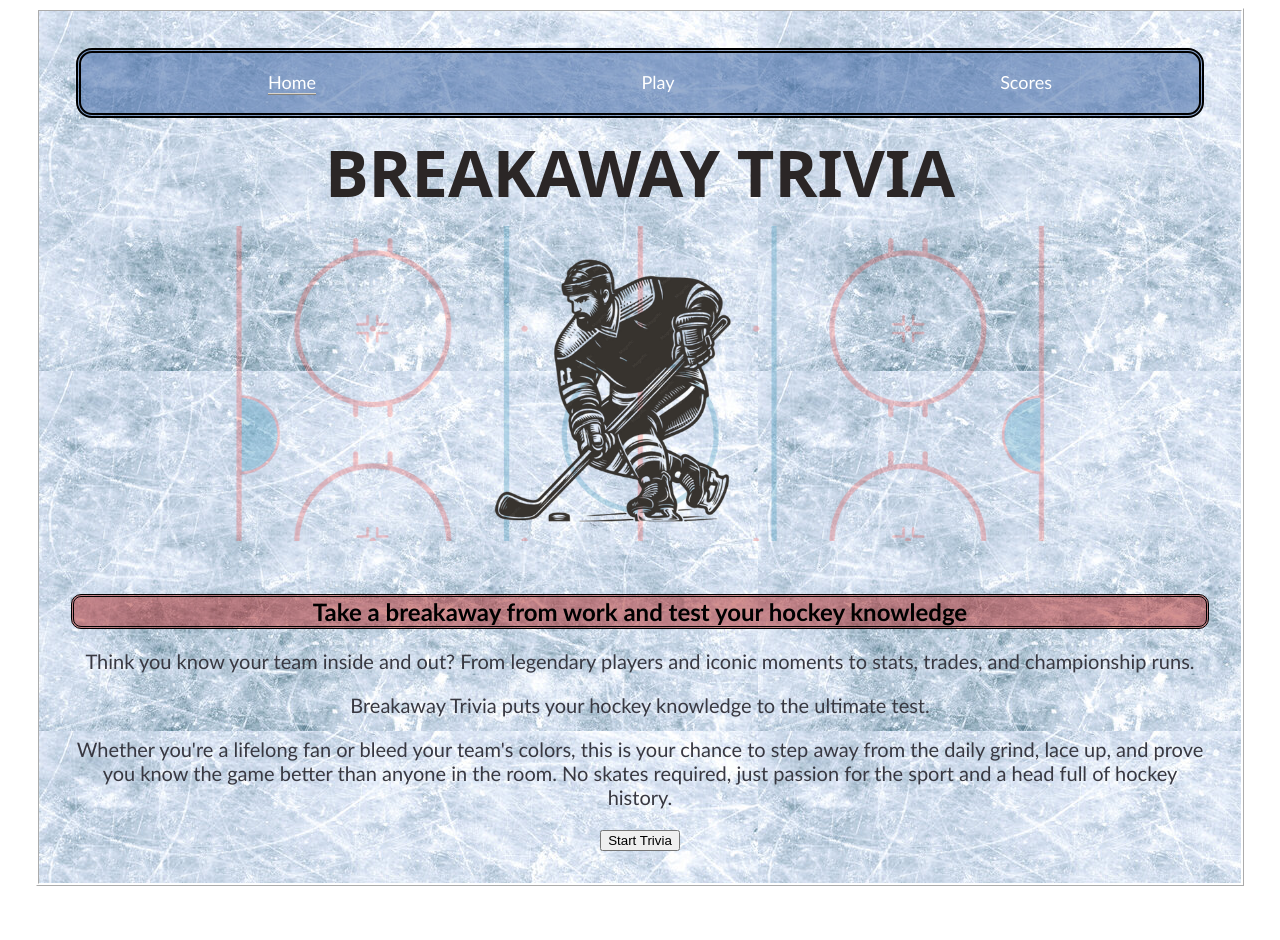
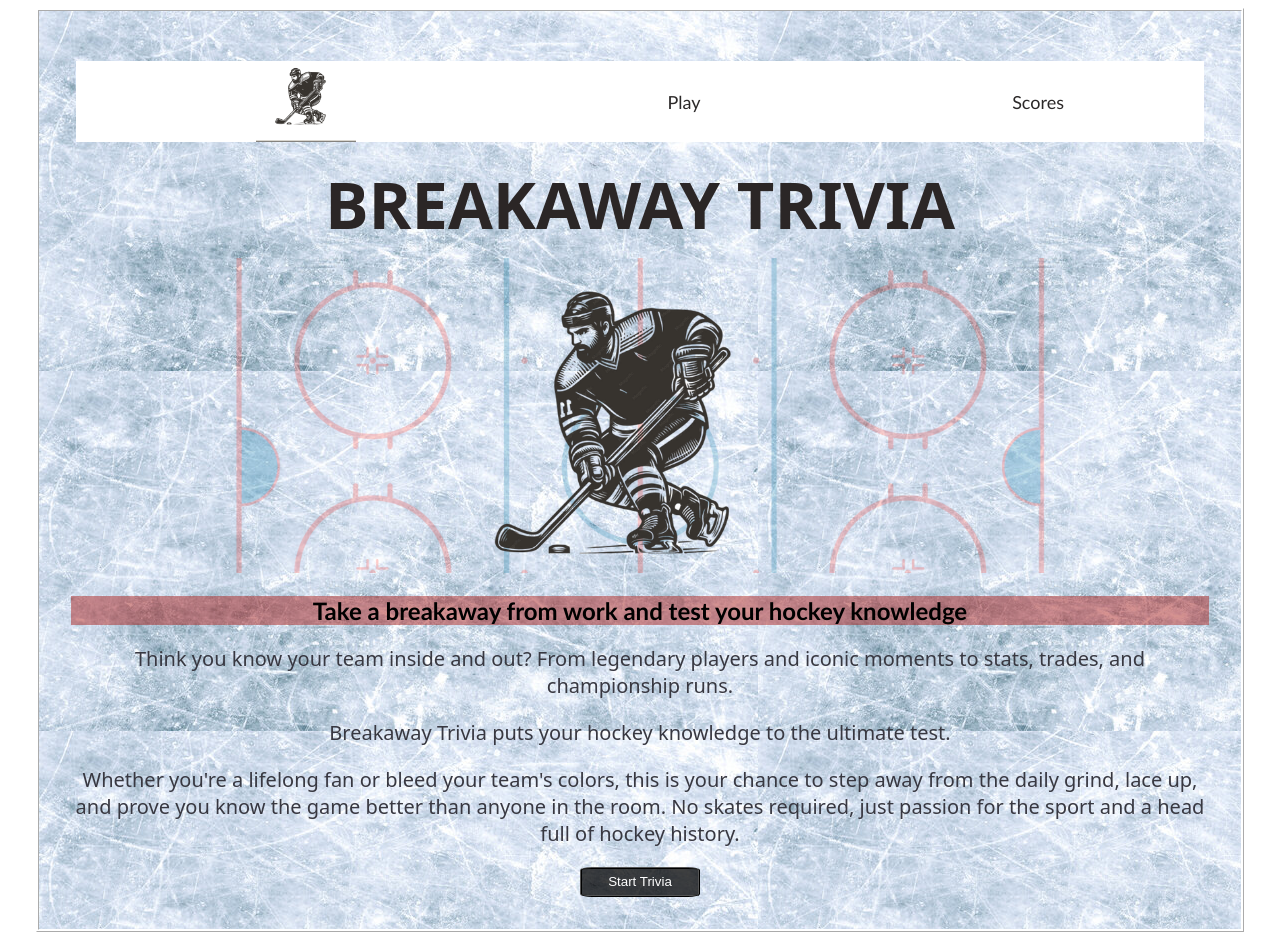
Before and after one commit to webdesigns23/Breakaway-Trivia, a React (Vite) app in the folder client/: page / in a window 1280 px wide. Before the commit the page ends 894 px from the top, so only its background shows below. Built offline with nearby package versions, Linux system fonts and the light colour scheme.

Commit message:
adjusted css for question cards

```diff
--- a/client/src/components/Home.jsx
+++ b/client/src/components/Home.jsx
@@ -17,7 +17,7 @@ export default function Home() {
 				Whether you're a lifelong fan or bleed your team's colors, this is your chance to step away from the daily grind, lace up, and prove you know the game better than anyone in the room. No skates required, just passion for the sport and a head full of hockey history.
 			</p>
 			<Link to={'/trivia_game'}>
-				<button>Start Trivia</button>
+				<button className='button'>Start Trivia</button>
 			</Link>
 
 		</>
--- a/client/src/components/NavBar.jsx
+++ b/client/src/components/NavBar.jsx
@@ -7,7 +7,10 @@ export default function NavBar() {
     <>
     <nav className="navbar">
       <ul className="nav-links">
-        <NavLink to="/">Home</NavLink>
+
+        <NavLink to="/">
+          <img className='logo' src="src/assets/logo1.png" alt="hockey player"/>
+        </NavLink>
         <NavLink to="/trivia_game">Play</NavLink>
         <NavLink to="/score">Scores</NavLink>
       </ul>
--- a/client/src/components/QuestionCard.jsx
+++ b/client/src/components/QuestionCard.jsx
@@ -32,22 +32,41 @@ export default function QuestionCard({question, checkAnswer, teamSelection, tota
 
 		setSelected(answer);
 		// check answer
-		checkAnswer(answer === question.correct)? <p>correct</p> : <p>Wrong</p>
+		checkAnswer(answer === question.correct);
 	}
 
 
 
 	return (
-		<div className='question-card'>
+		<div className='trivia-card'>
 
-			<p className='question'>{question.question}</p>
+			<div className='question-card'>
+			<img src={teamSelection.logo}
+				style={{width: '45%'}}
+				alt={teamSelection.name} />
+			<h2 style={{
+				color:teamSelection.primary_color,
+				fontSize: '3vw',
+				background: 'none'}}>
+				{question.question}</h2>
+			</div>
+
 			<div className='answers'>
 				{answers.map((answer, index ) => (
-					<button className='question-button' key={index} onClick={()=> handleClick(answer)}>
+					<button className='question-button'
+						style={{
+							color:teamSelection.accent_color,
+							background: teamSelection.primary_color,
+							borderColor: teamSelection.secondary_color,
+							borderWidth: '6px',
+							borderStyle: 'ridge'
+						}}
+						key={index} onClick={()=> handleClick(answer)}>
 						{answer}
 					</button>
 				))}
 			</div>
+
 		</div>
 	)
 }
--- a/client/src/components/Score.jsx
+++ b/client/src/components/Score.jsx
@@ -4,6 +4,7 @@ export default function Score() {
 	return (
 		<>
 			<h1>Score Sheet</h1>
+			<p>Coming Soon...</p>
 		</>
 	)
 }
--- a/client/src/components/TriviaGame.jsx
+++ b/client/src/components/TriviaGame.jsx
@@ -74,9 +74,9 @@ export default function TriviaGame() {
 
 			{teamSelection && !loading && questions?.length > 0 && (
 				<div>
-					<h1 style={{color:teamSelection.primary_color, fontSize: '30px'}}>{teamSelection.name} Trivia</h1>
-					<img src={teamSelection.logo} style={{width: '50%'}} alt={teamSelection.name} />
-					<h2>Question {currentIndex + 1}/{questions.length}</h2>
+					<h1 style={{color:teamSelection.primary_color, fontSize: '50px'}}>{teamSelection.name} Trivia</h1>
+					{/* <img src={teamSelection.logo} style={{width: '50%'}} alt={teamSelection.name} /> */}
+					<p>Question {currentIndex + 1}/{questions.length}</p>
 					<QuestionCard
 						question={questions[currentIndex]}
 						checkAnswer={checkAnswer}
--- a/client/src/data/teams.js
+++ b/client/src/data/teams.js
@@ -25,6 +25,14 @@ const teams = [
 	},
 	{
 		id: "4",
+		name: "Vegas Golden Knights",
+		primary_color: "#B4975A",
+		secondary_color: "#333F42",
+		accent_color: "#C8102E",
+		logo: "https://cdn.freebiesupply.com/logos/large/2x/vegas-golden-knights-logo.png"
+	},
+	{
+		id: "5",
 		name: "Buffalo Sabres",
 		primary_color: "#003087",
 		secondary_color: "#FFB81C",
@@ -32,12 +40,12 @@ const teams = [
 		logo: "https://cdn.freebiesupply.com/logos/large/2x/buffalo-sabres-logo.png"
 	},
 	{
-		id: "5",
-		name: "Vegas Golden Knights",
-		primary_color: "#B4975A",
-		secondary_color: "#333F42",
-		accent_color: "#C8102E",
-		logo: "https://cdn.freebiesupply.com/logos/large/2x/vegas-golden-knights-logo.png"
+		id: "7",
+		name: "Montreal Canadians",
+		primary_color: "#AF1E2D",
+		secondary_color: "#192168",
+		accent_color: "#FFFFFF",
+		logo: "https://cdn.freebiesupply.com/logos/large/2x/montreal-canadiens-logo.png"
 	},
 	{
 		id: "6",
@@ -46,14 +54,6 @@ const teams = [
 		secondary_color: "#000000",
 		accent_color: "#FFFFFF",
 		logo: "https://cdn.freebiesupply.com/logos/large/2x/carolina-hurricanes-logo.png"
-	},
-	{
-		id: "7",
-		name: "Montreal Canadians",
-		primary_color: "#AF1E2D",
-		secondary_color: "#192168",
-		accent_color: "#FFFFFF",
-		logo: "https://cdn.freebiesupply.com/logos/large/2x/montreal-canadiens-logo.png"
 	},
 	{
 		id: "8",
--- a/client/src/styles/NavBar.css
+++ b/client/src/styles/NavBar.css
@@ -1,10 +1,8 @@
 
 .navbar {
-  background-color: rgba(50, 93, 158, 0.5);
   margin: 5px;
-  border: 5px double black;
-  border-radius: 16px;
   font-size: 18px;
+  background-color: white;
 }
 
 .nav-links {
@@ -12,14 +10,19 @@
   display: flex;
   align-content: center;
   justify-content: space-around;
+  align-items: center;
   gap: 2rem;
 }
 
 .nav-links a {
-  color: white;
+  color: rgb(44, 41, 41);
   text-decoration: none;
 }
 
 .nav-links a.active {
   border-bottom: 2px ridge rgb(216 213 206);
 }
+
+.logo {
+  width: 100px;
+}
--- a/client/src/styles/index.css
+++ b/client/src/styles/index.css
@@ -14,7 +14,7 @@ body {
 }
 
 img {
-  max-width: 95%;
+  max-width: 75%;
 }
 
 h1 {
@@ -22,14 +22,11 @@ h1 {
     font-size: 65px;
     margin: 10px;
     text-transform: uppercase;
-    font-family: system-ui;
+    font-family: system-ui, 'Open Sans', 'Helvetica Neue', sans-serif;
 }
 
 h2 {
-  margin-top: 50px;
   background-color: rgba(175, 40, 36, 0.5);
-  border: 3px double black;
-  border-radius: 10px;
 }
 
 h3 {
@@ -47,12 +44,27 @@ h4 {
 p {
   font-size: 20px;
   color: rgb(56, 56, 65);
+  font-family: system-ui, 'Open Sans', 'Helvetica Neue', sans-serif
 }
 
+.button {
+  color: white;
+  background-color: rgba(1, 1, 1, 0.75);
+  width: 120px;
+  height: 30px;
+  border-radius: 10%;
+  border: 2px ridge black;
+  cursor: pointer;
+}
 
+.button:hover {
+  transform: scale(1.1);
+}
+
+/* Select Team */
 .gallery {
   display: grid;
-  grid-template-columns: repeat(auto-fit, minmax(275px, 1fr));
+  grid-template-columns: repeat(auto-fit, minmax(300px, 1fr));
   gap: 1rem;
 
 }
@@ -78,45 +90,37 @@ p {
   padding: 16px;
 }
 
-.button {
-  color: white;
-  background-color: rgba(1, 1, 1, 0.75);
-  width: 60px;
-  height: 60px;
-  border-radius: 50%;
-  border: 5px solid black;
-  cursor: pointer;
+/* Trivia Game */
+.trivia-card {
+  background-color: rgba(187, 182, 182, 0.5);
+  border-radius: 16px;
+  border: 2px groove rgb(172, 171, 171);
+  box-shadow: 0 10px 22px rgba(0,0,0,.12);
+  padding: 8px;
+  margin: 0px 100px 50px 100px;
 }
 
-.button:hover {
-  transform: scale(1.1);
+.question-card {
+  display: flex;
+  flex-direction: row;
+  align-items: center;
+  justify-content: center;
+  padding: 0px 50px 0px 50px;
 }
 
 .question-button {
     color: #e4e4e4;
     background: #2f2b2b;
-    border-radius: 4px;
-    display: block;
+    border: 5px ridge;
+    border-radius: 8px;
     margin-bottom: 10px;
     height: 63px;
-    width: 100%;
+    width: 75%;
     text-align: center;
     cursor: pointer;
-    position: relative;
-    opacity: 75%;
-    padding: 0 32px;
-    font-size: 16px;
+    opacity: 85%;
+    padding: 20px;
+    font-size: 20px;
     line-height: 14px;
+    font-weight: bold;
 }
-
-.question-card {
-  background-color: rgba(187, 182, 182, 0.5);
-  border-radius: 16px;
-  border: 2px groove rgb(172, 171, 171);
-  box-shadow: 0 10px 22px rgba(0,0,0,.12);
-  padding: 8px;
-
-  flex-direction: row;
-  align-items: center;
-  justify-content: center;
-}
```
